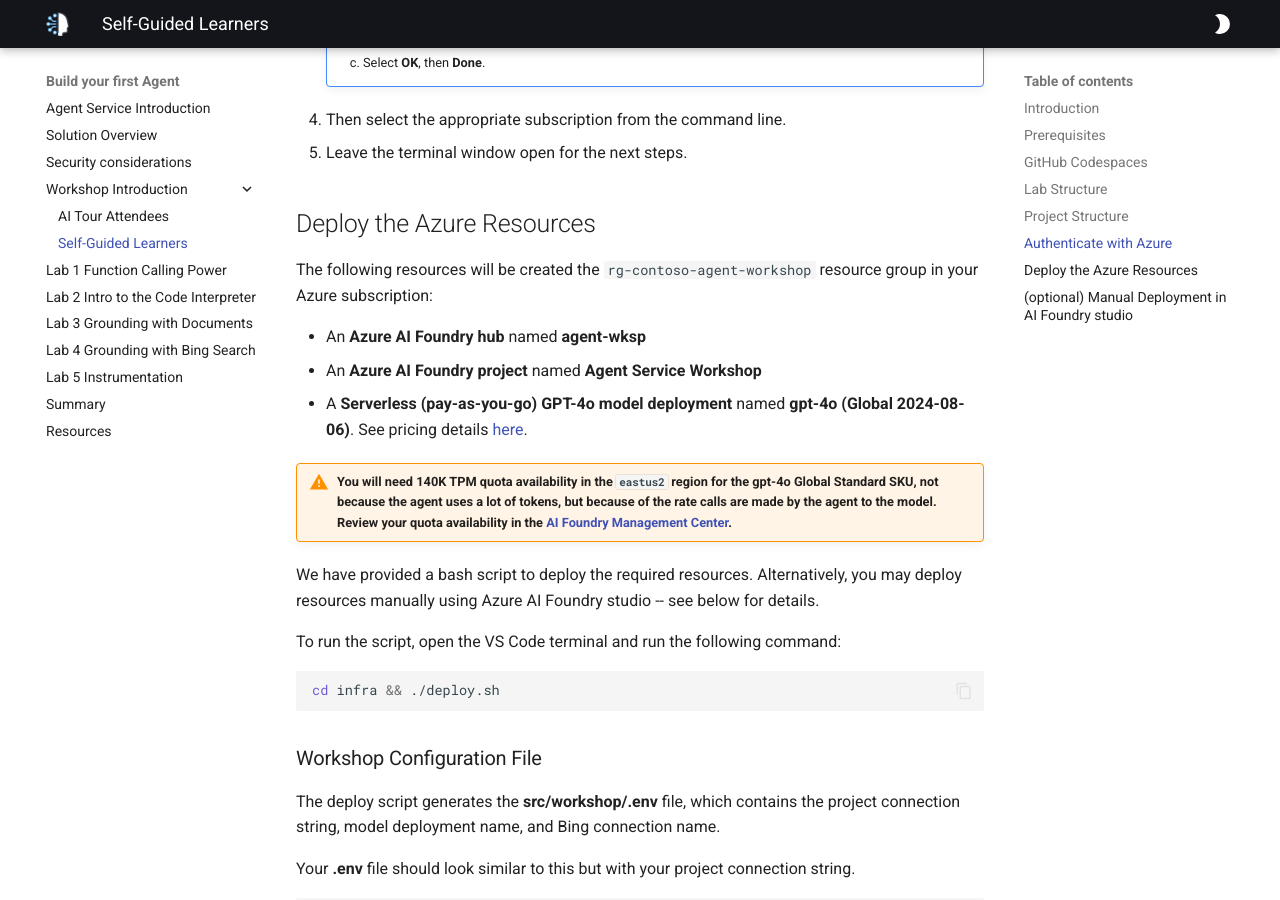
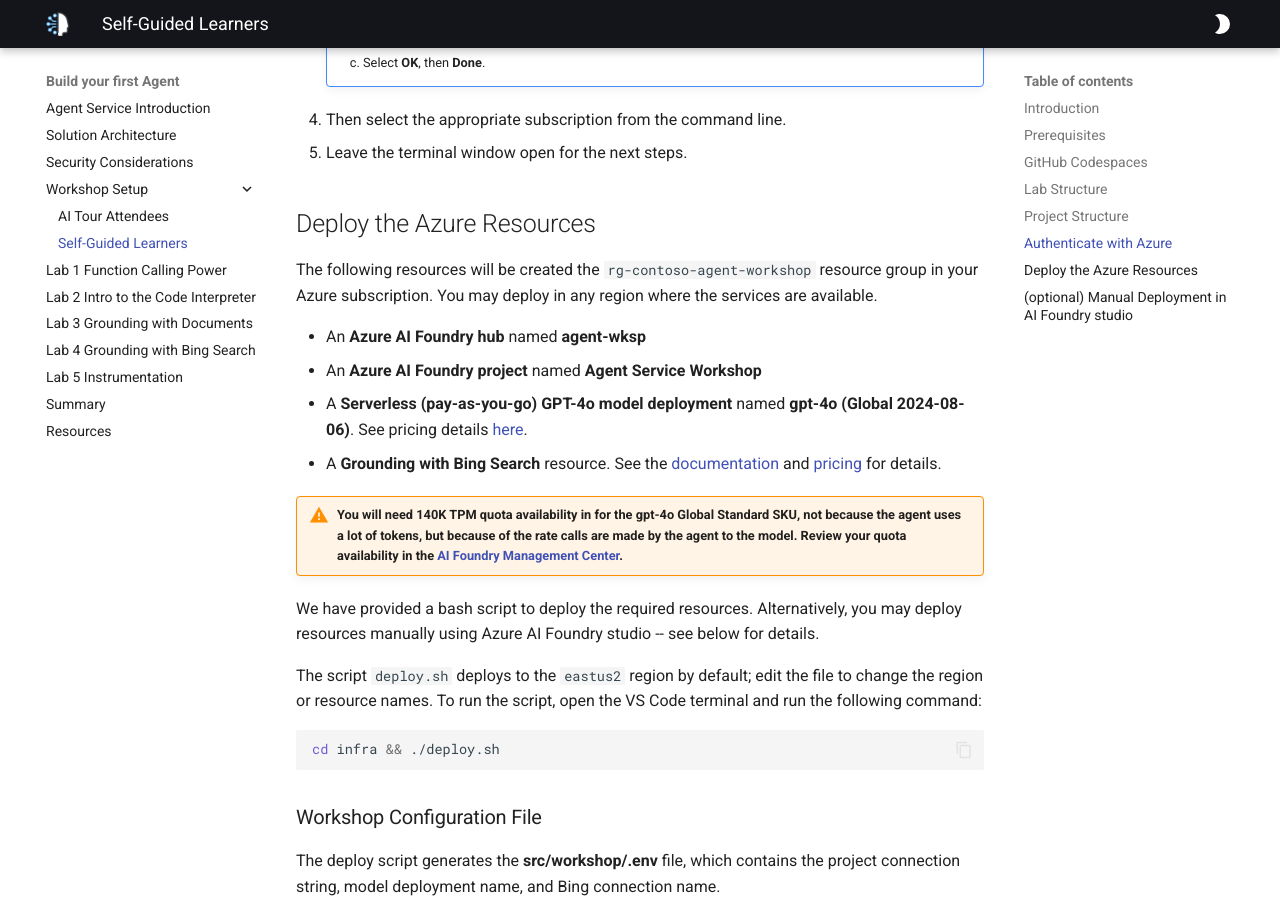
Before and after one commit to yelamanchili-murali/build-your-first-agent-with-azure-ai-agent-service-workshop, an MkDocs documentation site: the page built from docs/docs/introduction-self-guided.md, in a window 1280 px wide and 900 px high, scrolled down 2506 px. Built offline with MkDocs 1.6.1 and Material for MkDocs 9.7.7, drawn with Linux system fonts in a browser that asks for light colours.

````diff
--- a/docs/docs/introduction-self-guided.md
+++ b/docs/docs/introduction-self-guided.md
@@ -66,17 +66,18 @@ You need to authenticate with Azure so the agent app can access the Azure AI Age
 
 ## Deploy the Azure Resources
 
-The following resources will be created the `rg-contoso-agent-workshop` resource group in your Azure subscription:
+The following resources will be created the `rg-contoso-agent-workshop` resource group in your Azure subscription. You may deploy in any region where the services are available.
 
 - An **Azure AI Foundry hub** named **agent-wksp**
 - An **Azure AI Foundry project** named **Agent Service Workshop**
 - A **Serverless (pay-as-you-go) GPT-4o model deployment** named **gpt-4o (Global 2024-08-06)**. See pricing details [here](https://azure.microsoft.com/pricing/details/cognitive-services/openai-service/){:target="_blank"}.
+- A **Grounding with Bing Search** resource. See the [documentation](https://learn.microsoft.com/azure/ai-services/agents/how-to/tools/bing-grounding) and [pricing](https://www.microsoft.com/en-us/bing/apis/grounding-pricing) for details.
 
-!!! warning "You will need 140K TPM quota availability in the `eastus2` region for the gpt-4o Global Standard SKU, not because the agent uses a lot of tokens, but because of the rate calls are made by the agent to the model. Review your quota availability in the [AI Foundry Management Center](https://ai.azure.com/managementCenter/quota)."
+!!! warning "You will need 140K TPM quota availability in for the gpt-4o Global Standard SKU, not because the agent uses a lot of tokens, but because of the rate calls are made by the agent to the model. Review your quota availability in the [AI Foundry Management Center](https://ai.azure.com/managementCenter/quota)."
 
 We have provided a bash script to deploy the required resources. Alternatively, you may deploy resources manually using Azure AI Foundry studio -- see below for details.
 
-To run the script, open the VS Code terminal and run the following command:
+The script `deploy.sh` deploys to the `eastus2` region by default; edit the file to change the region or resource names. To run the script, open the VS Code terminal and run the following command:
 
 ```bash
 cd infra && ./deploy.sh
--- a/docs/mkdocs.yml
+++ b/docs/mkdocs.yml
@@ -2,9 +2,9 @@ site_name: Build your first Agent
 
 nav:
   - Agent Service Introduction: index.md
-  - Solution Overview: architecture.md
-  - Security considerations: security.md
-  - Workshop Introduction:
+  - Solution Architecture: architecture.md
+  - Security Considerations: security.md
+  - Workshop Setup:
     - AI Tour Attendees: introduction-ai-tour.md
     - Self-Guided Learners: introduction-self-guided.md
   - Lab 1 Function Calling Power: lab-1-function_calling.md
````
Also changed, not shown: CODE_OF_CONDUCT.md (added, +9 -0 lines), docs/README.md (+6 -5 lines), docs/docs/architecture.md (+2 -1 lines), README.md.
